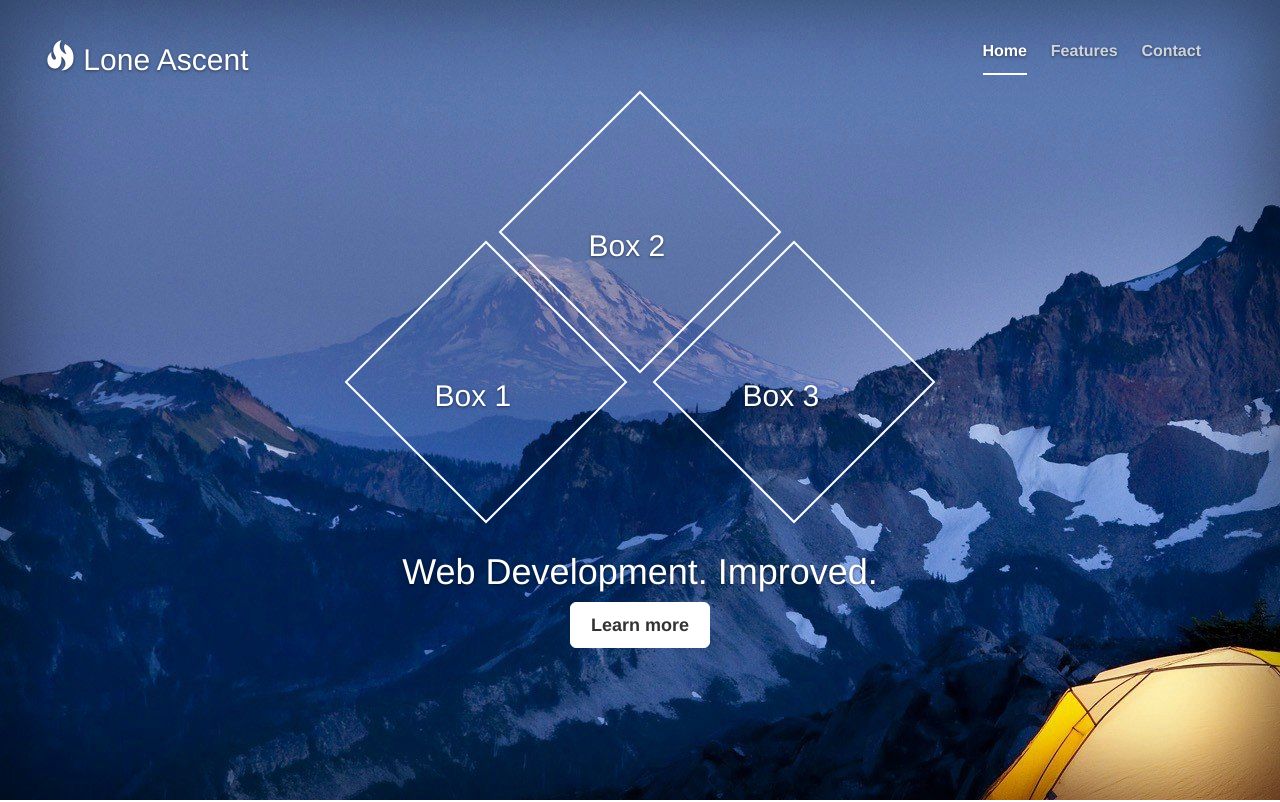
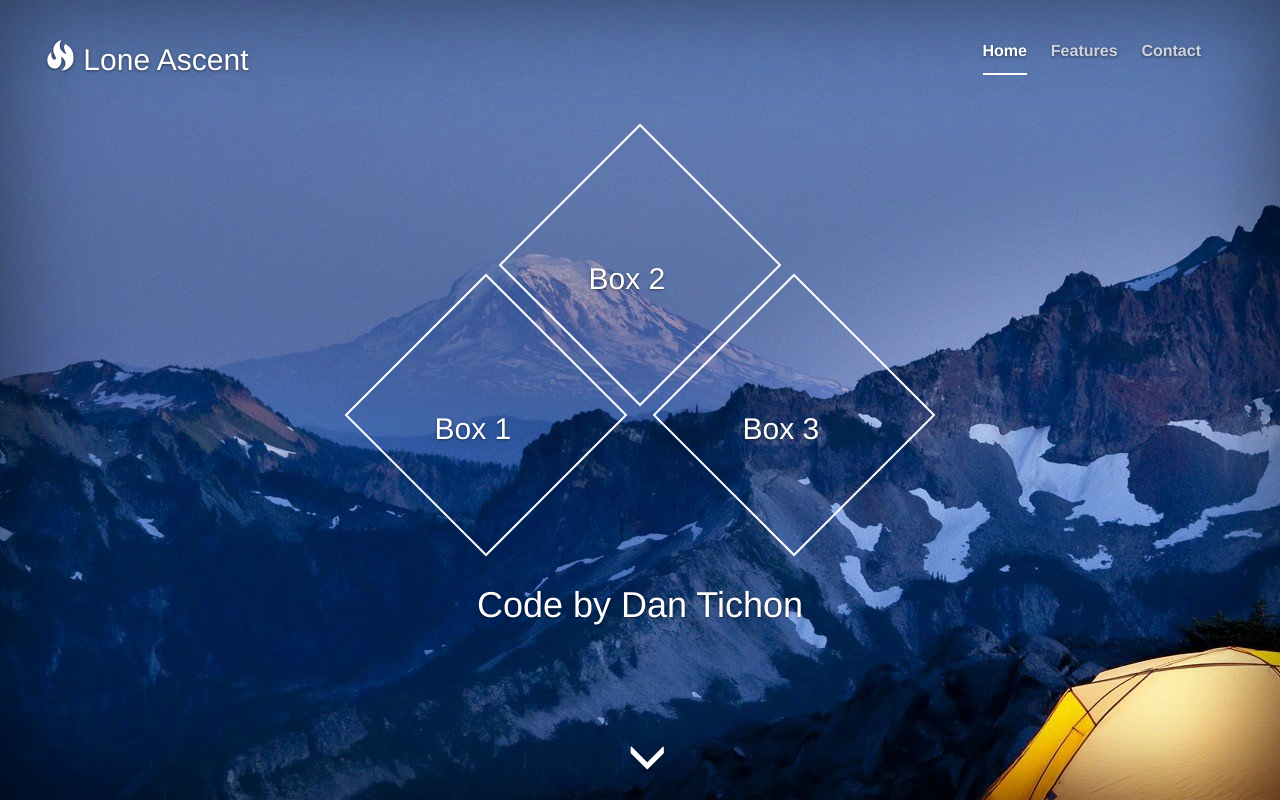
Before and after one commit to dtichon/loneascent_site, a plain HTML site: page index.html in a window 1280 px wide. Shown: the top 802 px of the page. Drawn offline with nearby package versions, Linux system fonts and the light colour scheme; a script that the page names is missing.

Commit message:
Added cover text

```diff
--- a/css/custom.css
+++ b/css/custom.css
@@ -46,6 +46,10 @@ body {
 
 .sectionbox {
   padding: 50px 0;
+}
+
+.skewed {
+
 }
 
 .well {
@@ -176,6 +180,13 @@ body {
   left: -50px;
 }
 
+.arrowdwn{
+  position: absolute;
+  font-size: 40px;
+  bottom: 10px;
+  left: 49%;
+}
+
 /* Mobile Cover */
 @media (max-width: 850px) {
 
--- a/index.html
+++ b/index.html
@@ -65,14 +65,14 @@
           </div>
 
           <div class="inner cover">
-            <h1 class="cover-heading">Web Development. Improved.</h1>
+            <h1 class="cover-heading">Code by Dan Tichon</h1>
           </div>
 
-          <div class="inner cover">
-            <p class="lead">
-              <a href="#" class="btn btn-lg btn-default">Learn more</a>
-            </p>
-          </div>
+          <div class="arrowdwn text-center">
+			<span class="glyphicon glyphicon-menu-down" aria-hidden="true">
+		  </div>
+
+
 
         </div>
       </div>
```
